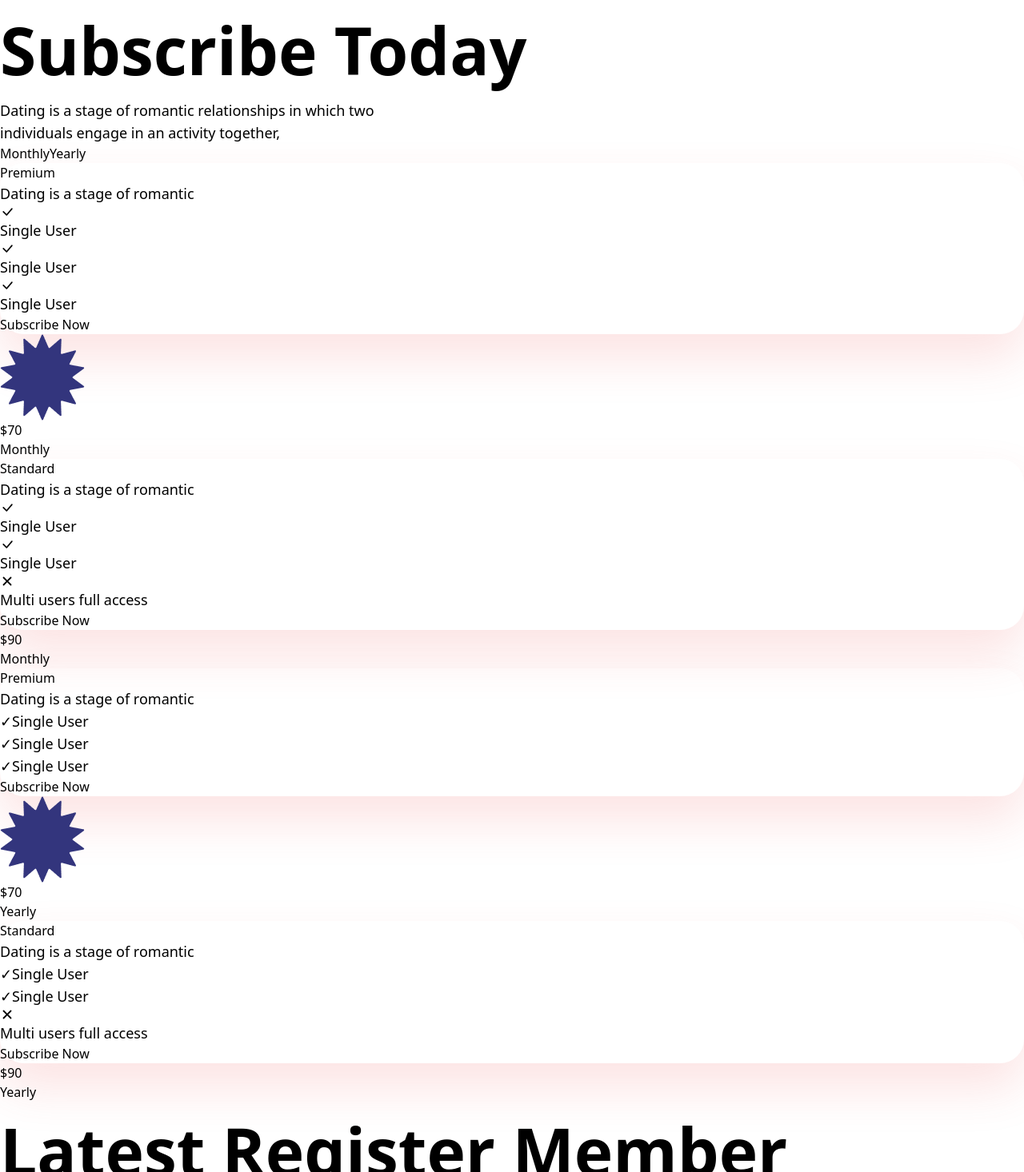
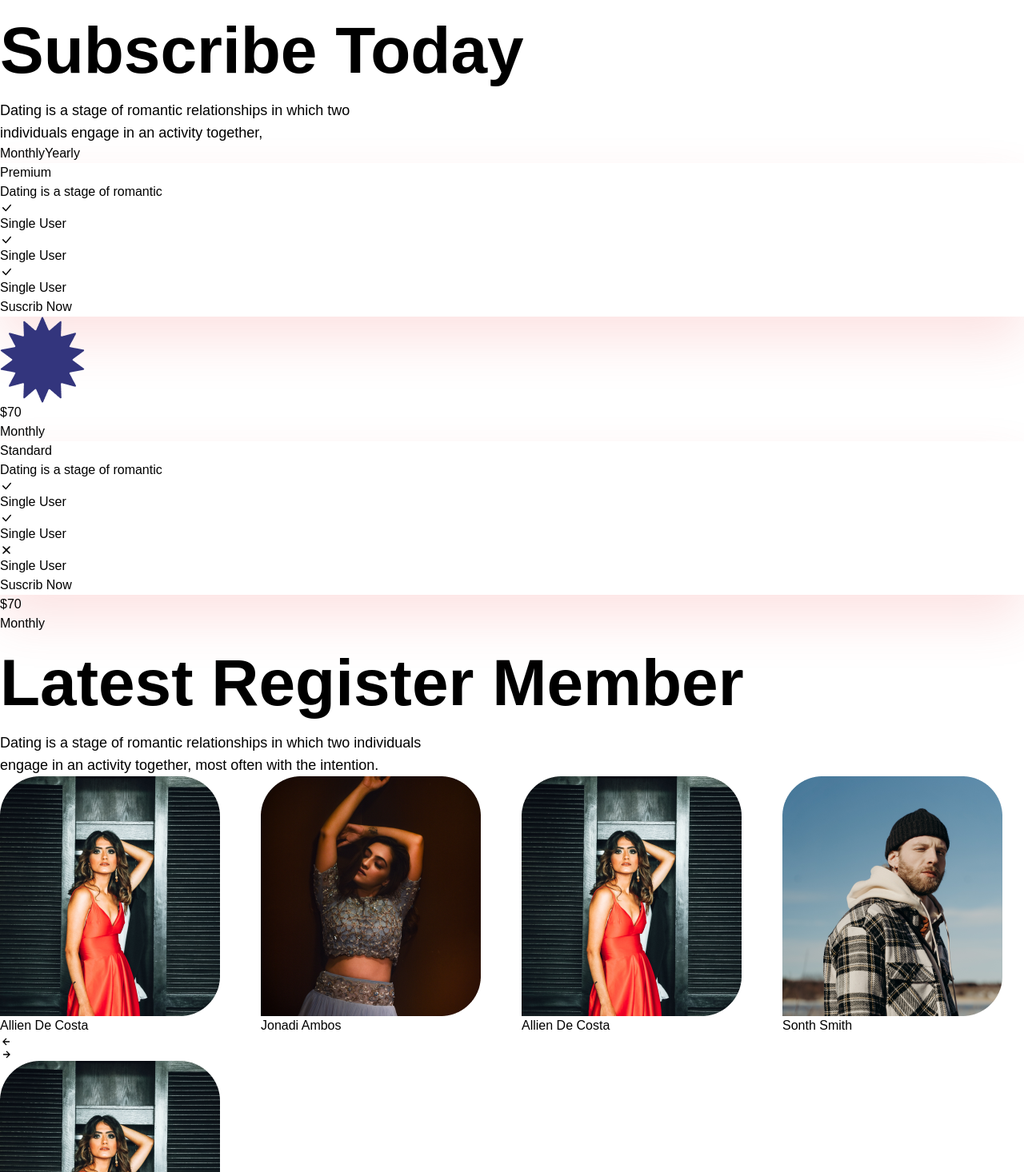
Before and after one commit to belalhossain22000/Dating-landing-page, a React (Vite) app: page / in a window 1280 px wide. Shown: the part 4664-6130 px from the top of the page at 80% size. Built offline with nearby package versions, Linux system fonts and the light colour scheme.

Commit message:
fix problem

```diff
--- a/src/components/Pages/Home/Features/Features.jsx
+++ b/src/components/Pages/Home/Features/Features.jsx
@@ -23,7 +23,7 @@
     }, []);
 
     return (
-        <div className="md:mt-[130px] mt-[80px] w-full md:w-[1172px] mx-auto">
+        <div className="md:mt-[130px] mt-[80px] w-full md:w-[1280px] mx-auto">
             <div className='px-10'>
                 <h1 className="heading text-center">Our Features</h1>
                 <p className="subText text-center">Dating is a stage of romantic relationships in which two individuals <br /> engage in an activity together,most often with the intention.</p>
--- a/src/components/Pages/Home/Hero/Hero.jsx
+++ b/src/components/Pages/Home/Hero/Hero.jsx
@@ -4,7 +4,7 @@
 
 const Hero = () => {
     return (
-        <div className="md:flex  items-center gap-[41px] mt-[46px] relative md:w-[1172px] w-full mx-auto">
+        <div className="md:flex justify-between gap-[41px] items-center mt-[46px] relative md:w-[1280px] w-full mx-auto">
             <div className="md:w-1/2 w-full p-4 md:p-0 ">
                 <h1 className="heading text-left "><span className='text-[#FF3D4F]'>Special</span> People <br />
                     Around You</h1>
--- a/src/components/Pages/Home/SubcribeToday/SubscribToday.jsx
+++ b/src/components/Pages/Home/SubcribeToday/SubscribToday.jsx
@@ -10,138 +10,122 @@
 
     const [active, setActive] = useState(false);
 
-    const handleActiveBtn = () => {
-        setActive(!active);
-    };
+
 
     return (
-        <div className=" mt-[80px] md:mt-[130px] md:w-[1172px] w-full mx-auto">
-            <h1 className="heading px-5 text-center">Subscribe Today</h1>
-            <p className="subText text-center px-5">Dating is a stage of romantic relationships in which two <br /> individuals engage in an activity together,</p>
-            <div className="w-[190px] h-[60px] mx-auto mt-[40px] border-[1px] rounded-[30px] border-[#DDD] flex justify-center items-center gap-[15px]">
+        <div className="md:mt-[130px] md:w-[1280px] mx-auto bg-red-70">
+            {/* heading */}
+            <div>
+                <h1 className='heading text-center mb-5'>Subscribe Today</h1>
+                <p className='subText text-center'>Dating is a stage of romantic relationships in which two <br /> individuals engage in an activity together,</p>
+            </div>
+            {/* butoon  */}
+            <div className="flex justify-center items-center gap-[38px]   rounded-[30px] border-[1px] w-[212px] mx-auto h-[60px] mt-[40px] py-[5px] px-[7px]">
+                <button onClick={() => setActive(!active)} className={` ${!active ? "bg-[#FF3D4F] py-[11px] px-[22px] rounded-[30px] text-white " : 'text-[#FF6E7B]'} `}>Monthly</button>
+                <button onClick={() => setActive(!active)} className={` ${active ? " bg-[#FF3D4F] py-[11px] px-[22px] rounded-[30px] text-white " : 'text-[#FF6E7B]'} `}>Yearly</button>
+            </div>
+            {/* card */}
+            {/* monthly */}
+            {!active && <div className='md:flex items-center justify-center space-y-5 gap-[322px]'>
+                {/* ls card */}
+                <div className='mt-[40px] flex md:gap-[56px] '>
+                    <div className='h-[400px] w-[275px] mx-auto md:mx-0 bg-[#FFF] rounded-[50px] px-[23px] py-[61px] ' style={{ boxShadow: "0px 30px 60px 0px rgba(238, 68, 68, 0.15)" }}>
+                        <h3 className='text-[#33357D] text-2xl font-semibold mb-[10px]'>Premium </h3>
+                        <p className='text-[#5B5B5B] text-lg font-normal'>Dating is a stage of romantic</p>
+                        <div className='mt-[20px] space-y-[10px]'>
+                            <p className='flex items-center gap-[13px]'> <span className=''> <BsCheckLg className='bg-[#368977] text-white h-[22px] w-[22px] rounded-full  p-[2px]' /> </span> Single User</p>
+                            <p className='flex items-center gap-[13px]'> <span className=''> <BsCheckLg className='bg-[#368977] text-white h-[22px] w-[22px] rounded-full  p-[2px]' /> </span> Single User</p>
+                            <p className='flex items-center gap-[13px]'> <span className=''> <BsCheckLg className='bg-[#368977] text-white h-[22px] w-[22px] rounded-full  p-[2px]' /> </span> Single User</p>
+                        </div>
+                        <button className='bg-[#FF3D4F] text-white px-[32px] py-[20px] rounded-[30px] mt-[20px]'>
+                            Suscrib Now
+                        </button>
 
-                <button
-                    className={`${!active ? 'bg-[#FF3D4F] text-white px-[23px] py-[10px] rounded-[30px] ' : 'text-[#FF3D4F]'}`}
-                    onClick={handleActiveBtn}
-                >
-                    Monthly
-                </button>
-                <button
-                    className={`${active ? 'bg-[#FF3D4F] px-[23px] py-[10px] rounded-[30px] text-white' : 'text-[#FF3D4F]'}`}
-                    onClick={handleActiveBtn}
-                >
-                    Yearly
-                </button>
-
-            </div>
-            {/* card section div  */}
-            <div className='mt-[35px] px-10 space-y-10 md:space-y-0 md:flex items-center justify-between gap-[322px]'>
-                <div className={`flex gap-[322px] items-center ${active ? "hidden" : ""}`}>
-                    <div className={`flex flex-col-reverse md:flex-row justify-center items-center md:items-start gap-5 md:gap-[56px]`} >
-                        <div className="w-[275px] h-[] rounded-[50px] bg-[#FFF] pt-[45px] px-[22px] pb-[65px] "
-                            style={{
-                                borderRadius: '30px',
-                                boxShadow: '0px 30px 60px 0px rgba(238, 68, 68, 0.15)',
-                            }}
-                        >
-                            <h3 className="text-[24px] font-[500px] text-[#33357D]">Premium </h3>
-                            <p className="subText text-[#5B5B5B]">Dating is a stage of romantic</p>
-                            <ul className="list-disc subText text-[#5B5B5B] my-[20px] space-y-[10px]">
-                                <li className="flex gap-[13px] items-center"> <span className="text-white inline-flex items-center justify-center h-6 w-6 bg-[#368977] p-1 rounded-full" > <BsCheckLg/>  </span>Single User</li>
-                                <li className="flex gap-[13px] items-center"> <span className="text-white inline-flex items-center justify-center h-6 w-6 bg-[#368977] p-1 rounded-full" > <BsCheckLg/>  </span>Single User</li>
-                                <li className="flex gap-[13px] items-center"> <span className="text-white inline-flex items-center justify-center h-6 w-6 bg-[#368977] p-1 rounded-full" > <BsCheckLg/>  </span>Single User</li>
-                            </ul>
-                            <button className="px-[32px] py-[20px] text-white rounded-[30px] bg-red-500">Subscribe Now</button>
-                        </div>
-                        <div className='text-white relative'>
-                            <img className='h-[110px] w-[110px]' src={star} alt="" />
-                            <div className='absolute top-6 right-6 md:top-6 md:right-6'>
-                                <h2 className='text-[24px] font-bold'>$70</h2>
-                                <p className='text-[14px] font-normal'>Monthly</p>
-                            </div>
-
-                        </div>
                     </div>
-                    <div className={`flex md:gap-[56px] justify-center -ml-8 md:ml-0 `}>
-                        <div className="w-[275px] h-[] rounded-[50px] bg-[#FFF] pt-[45px] px-[22px] pb-[65px] "
-                            style={{
-                                borderRadius: '30px',
-                                boxShadow: '0px 30px 60px 0px rgba(238, 68, 68, 0.15)',
-                            }}
-                        >
-                            <h3 className="text-[24px] font-[500px] mb-[10px] text-[#FF3D4F]">Standard </h3>
-                            <p className="subText text-[#5B5B5B]">Dating is a stage of romantic</p>
-                            <ul className="list-disc subText text-[#5B5B5B] my-[20px] space-y-[10px]">
-                                <li className="flex gap-[13px] items-center"> <span className="inline-flex items-center justify-center h-6 w-6 bg-[#368977] p-1 rounded-full text-white" > <BsCheckLg/> </span>Single User</li>
-                                <li className="flex gap-[13px] items-center"> <span className="inline-flex items-center justify-center h-6 w-6 bg-[#368977] p-1 rounded-full text-white" > <BsCheckLg/> </span>Single User</li>
-                                <li className="flex gap-[13px] items-center"> <span className="inline-flex items-center justify-center h-6 w-6 bg-[#ED3E3E] p-1  rounded-full text-white" > <HiX /> </span>Multi users full access</li>
-                            </ul>
-                            <button className="px-[32px] py-[20px] text-white rounded-[30px] bg-red-500">Subscribe Now</button>
-                        </div>
-                        <div className='ml-[-80px] md:ml-0 '>
-
-                            <div className=''>
-                                <h2 className='text-[24px] font-bold'>$90</h2>
-                                <p className='text-[14px] font-normal text-[#5B5B5B]'>Monthly</p>
-                            </div>
-
+                    {/* star */}
+                    <div className='relative h-[110px] w-[110px] '>
+                        <img src={star} alt="" className='h-[110px] w-[110px]' />
+                        <div className='text-white absolute top-7 left-8 h-[110px] w-[110px]'>
+                            <h1 className='text-2xl font-bold'>$70</h1>
+                            <p className='text-sm font-normal'>Monthly</p>
                         </div>
                     </div>
                 </div>
-                <div className={`flex gap-[322px] items-center ${!active ? "hidden" : ""}`}>
-                    <div className={`flex flex-col-reverse md:flex-row justify-center items-center md:items-start gap-5 md:gap-[56px]`} >
-                        <div className="w-[275px] h-[] rounded-[50px] bg-[#FFF] pt-[45px] px-[22px] pb-[65px] "
-                            style={{
-                                borderRadius: '30px',
-                                boxShadow: '0px 30px 60px 0px rgba(238, 68, 68, 0.15)',
-                            }}
-                        >
-                            <h3 className="text-[24px] font-[500px] text-[#33357D]">Premium </h3>
-                            <p className="subText text-[#5B5B5B]">Dating is a stage of romantic</p>
-                            <ul className="list-disc subText text-[#5B5B5B] my-[20px] space-y-[10px]">
-                                <li className="flex gap-[13px] items-center"> <span className="text-white inline-flex items-center justify-center h-6 w-6 bg-[#368977] p-1 rounded-full" >&#x2713;</span>Single User</li>
-                                <li className="flex gap-[13px] items-center"> <span className="text-white inline-flex items-center justify-center h-6 w-6 bg-[#368977] p-1 rounded-full" >&#x2713;</span>Single User</li>
-                                <li className="flex gap-[13px] items-center"> <span className="text-white inline-flex items-center justify-center h-6 w-6 bg-[#368977] p-1 rounded-full" >&#x2713;</span>Single User</li>
-                            </ul>
-                            <button className="px-[32px] py-[20px] text-white rounded-[30px] bg-red-500">Subscribe Now</button>
+                {/* rs card */}
+                <div className='flex md:gap-[56px]'>
+                    <div className='h-[400px] w-[275px] mx-auto md:mx-0 bg-[#FFF] rounded-[50px] px-[23px] py-[61px]' style={{ boxShadow: "0px 30px 60px 0px rgba(238, 68, 68, 0.15)" }}>
+                        <h3 className='text-[#FF3D4F] text-2xl font-semibold mb-[10px]'>Standard </h3>
+                        <p className='text-[#5B5B5B] text-lg font-normal'>Dating is a stage of romantic</p>
+                        <div className='mt-[20px] space-y-[10px]'>
+                            <p className='flex items-center gap-[13px]'> <span className=''> <BsCheckLg className='bg-[#368977] text-white h-[22px] w-[22px] rounded-full  p-[2px]' /> </span> Single User</p>
+                            <p className='flex items-center gap-[13px]'> <span className=''> <BsCheckLg className='bg-[#368977] text-white h-[22px] w-[22px] rounded-full  p-[2px]' /> </span> Single User</p>
+                            <p className='flex items-center gap-[13px]'> <span className=''> <HiX className='bg-[#ED3E3E] text-white h-[22px] w-[22px] rounded-full  p-[2px]' /> </span> Single User</p>
                         </div>
-                        <div className='text-white relative'>
-                            <img className='h-[110px] w-[110px]' src={star} alt="" />
-                            <div className='absolute top-6 right-6 md:top-6 md:right-6'>
-                                <h2 className='text-[24px] font-bold'>$70</h2>
-                                <p className='text-[14px] font-normal'>Yearly</p>
-                            </div>
+                        <button className='bg-[#FF3D4F] text-white px-[32px] py-[20px] rounded-[30px] mt-[20px]'>
+                            Suscrib Now
+                        </button>
+                    </div>
+                    <div className=' h-[110px] w-[110px]'>
 
+                        <div className=' h-[110px] w-[110px]'>
+                            <h1 className='text-2xl font-bold'>$70</h1>
+                            <p className='text-sm font-normal'>Monthly</p>
                         </div>
                     </div>
-                    <div className={`flex md:gap-[56px] justify-center -ml-8 md:ml-0 `}>
-                        <div className="w-[275px] h-[] rounded-[50px] bg-[#FFF] pt-[45px] px-[22px] pb-[65px] "
-                            style={{
-                                borderRadius: '30px',
-                                boxShadow: '0px 30px 60px 0px rgba(238, 68, 68, 0.15)',
-                            }}
-                        >
-                            <h3 className="text-[24px] font-[500px] mb-[10px] text-[#FF3D4F]">Standard </h3>
-                            <p className="subText text-[#5B5B5B]">Dating is a stage of romantic</p>
-                            <ul className="list-disc subText text-[#5B5B5B] my-[20px] space-y-[10px]">
-                                <li className="flex gap-[13px] items-center"> <span className="inline-flex items-center justify-center h-6 w-6 bg-[#368977] p-1 rounded-full text-white" >&#x2713;</span>Single User</li>
-                                <li className="flex gap-[13px] items-center"> <span className="inline-flex items-center justify-center h-6 w-6 bg-[#368977] p-1 rounded-full text-white" >&#x2713;</span>Single User</li>
-                                <li className="flex gap-[13px] items-center"> <span className="inline-flex items-center justify-center h-6 w-6 bg-[#ED3E3E] p-1  rounded-full text-white" > <HiX /> </span>Multi users full access</li>
-                            </ul>
-                            <button className="px-[32px] py-[20px] text-white rounded-[30px] bg-red-500">Subscribe Now</button>
+
+                </div>
+            </div>}
+
+            {/* yearly */}
+            {active && <div className='md:flex items-center justify-center space-y-5 gap-[322px]'>
+                {/* ls card */}
+                <div className='mt-[40px] flex md:gap-[56px]'>
+                    <div className='h-[400px] w-[275px] mx-auto md:mx-0 bg-[#FFF] rounded-[50px] px-[23px] py-[61px] ' style={{ boxShadow: "0px 30px 60px 0px rgba(238, 68, 68, 0.15)" }}>
+                        <h3 className='text-[#33357D] text-2xl font-semibold mb-[10px]'>Premium </h3>
+                        <p className='text-[#5B5B5B] text-lg font-normal'>Dating is a stage of romantic</p>
+                        <div className='mt-[20px] space-y-[10px]'>
+                            <p className='flex items-center gap-[13px]'> <span className=''> <BsCheckLg className='bg-[#368977] text-white h-[22px] w-[22px] rounded-full  p-[2px]' /> </span> Single User</p>
+                            <p className='flex items-center gap-[13px]'> <span className=''> <BsCheckLg className='bg-[#368977] text-white h-[22px] w-[22px] rounded-full  p-[2px]' /> </span> Single User</p>
+                            <p className='flex items-center gap-[13px]'> <span className=''> <BsCheckLg className='bg-[#368977] text-white h-[22px] w-[22px] rounded-full  p-[2px]' /> </span> Single User</p>
                         </div>
-                        <div className='ml-[-80px] md:ml-0 '>
+                        <button className='bg-[#FF3D4F] text-white px-[32px] py-[20px] rounded-[30px] mt-[20px]'>
+                            Suscrib Now
+                        </button>
 
-                            <div className=''>
-                                <h2 className='text-[24px] font-bold'>$90</h2>
-                                <p className='text-[14px] font-normal text-[#5B5B5B]'>Yearly</p>
-                            </div>
-
+                    </div>
+                    {/* star */}
+                    <div className='relative h-[110px] w-[110px]'>
+                        <img src={star} alt="" className='h-[110px] w-[110px]' />
+                        <div className='text-white absolute top-7 left-8 h-[110px] w-[110px]'>
+                            <h1 className='text-2xl font-bold'>$70</h1>
+                            <p className='text-sm font-normal'>Yearly</p>
                         </div>
                     </div>
                 </div>
+                {/* rs card */}
+                <div className='flex md:gap-[56px]'>
+                    <div className='h-[400px] w-[275px] mx-auto md:mx-0 bg-[#FFF] rounded-[50px] px-[23px] py-[61px]' style={{ boxShadow: "0px 30px 60px 0px rgba(238, 68, 68, 0.15)" }}>
+                        <h3 className='text-[#FF3D4F] text-2xl font-semibold mb-[10px]'>Standard </h3>
+                        <p className='text-[#5B5B5B] text-lg font-normal'>Dating is a stage of romantic</p>
+                        <div className='mt-[20px] space-y-[10px]'>
+                            <p className='flex items-center gap-[13px]'> <span className=''> <BsCheckLg className='bg-[#368977] text-white h-[22px] w-[22px] rounded-full  p-[2px]' /> </span> Single User</p>
+                            <p className='flex items-center gap-[13px]'> <span className=''> <BsCheckLg className='bg-[#368977] text-white h-[22px] w-[22px] rounded-full  p-[2px]' /> </span> Single User</p>
+                            <p className='flex items-center gap-[13px]'> <span className=''> <HiX className='bg-[#ED3E3E] text-white h-[22px] w-[22px] rounded-full  p-[2px]' /> </span> Single User</p>
+                        </div>
+                        <button className='bg-[#FF3D4F] text-white px-[32px] py-[20px] rounded-[30px] mt-[20px]'>
+                            Suscrib Now
+                        </button>
+                    </div>
+                    <div className=' h-[110px] w-[110px]'>
 
-            </div>
+                        <div className=' h-[110px] w-[110px]'>
+                            <h1 className='text-2xl font-bold'>$70</h1>
+                            <p className='text-sm font-normal'>Yearly</p>
+                        </div>
+                    </div>
+
+                </div>
+            </div>}
         </div>
     );
 };
--- a/src/components/Pages/Shared/Navbar/Navbar.jsx
+++ b/src/components/Pages/Shared/Navbar/Navbar.jsx
@@ -75,9 +75,9 @@
                         </Link>
                         <Link>
                             <button className="flex items-center justify-center gap-[9px] text-[15px] rounded-[30px] bg-[#FF3D4F]  text-white
-                        hover:bg-white border-1 border hover:border-[#FF3D4F] hover:text-[#FF3D4F] w-[160px] h-[60px]  ">
+                        hover:bg-white border-1 text-xl border hover:border-[#FF3D4F] hover:text-[#FF3D4F] w-[160px] h-[60px]  ">
 
-                                <img className='h-4 w-4  bg-[#FF3D4F]' src={icon} alt="" />
+                                <img className='h-5 w-5  bg-[#FF3D4F]' src={icon} alt="" />
                                 Sign Up
                             </button>
                         </Link>
--- a/src/index.css
+++ b/src/index.css
@@ -1,6 +1,20 @@
 @tailwind base;
 @tailwind components;
 @tailwind utilities;
+
+/* src/styles/main.css */
+
+@import url('https://fonts.googleapis.com/css2?family=Heebo:wght@500;700&display=swap');
+
+
+/* src/styles/main.css */
+
+body {
+  font-family: 'Heebo', sans-serif;
+}
+
+/* Additional styles using the "Heebo" font can be added here */
+
 
 .heading {
     @apply  md:text-[82px] text-[50px] font-bold  ;
```
